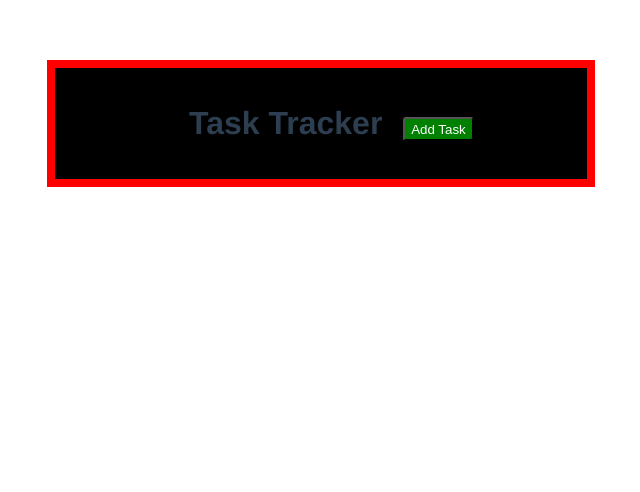
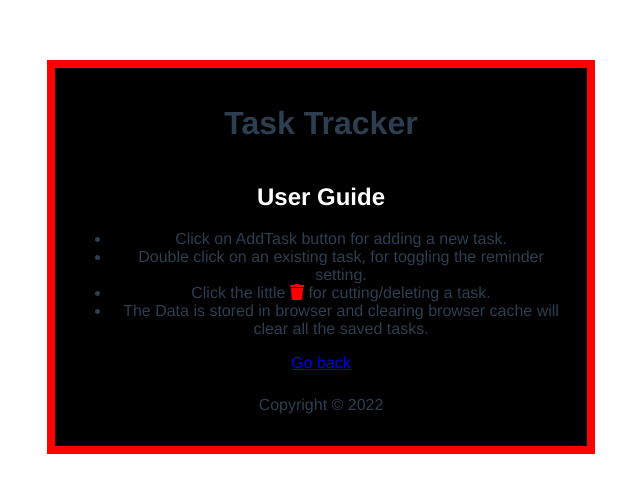
Before and after one commit to Yuvraj883/Task-Manager, a Vue app: page /about in a window 1280 px wide. Shown: the top 492 px of the page, without its empty margins (319-959 px from the left). Built offline with nearby package versions, Linux system fonts and the light colour scheme.

Commit message:
Added VueRouter

```diff
--- a/package.json
+++ b/package.json
@@ -11,7 +11,8 @@
     "axios": "^0.24.0",
     "core-js": "^3.20.1",
     "nodemon": "^2.0.15",
-    "vue": "^3.0.0"
+    "vue": "^3.0.0",
+    "vue-router": "^4.0.12"
   },
   "devDependencies": {
     "@vue/cli-plugin-babel": "~4.5.15",
--- a/src/App.vue
+++ b/src/App.vue
@@ -5,68 +5,35 @@
       msg="Task Tracker"
       :updateButton="showAddTask"
     />
-    <div v-if="showAddTask">
-      <AddTask @add-task="addTask" />
-    </div>
-    <Tasks
-      @toggle-reminder="toggleReminder"
-      @deleteTask="deleteTask"
-      :tasks="tasks"
-    />
+    <router-view v-show="homePage" :showAddTask="showAddTask"></router-view>
+
+    <Footer/>
   </div>
 </template>
 
 <script>
 import Header from "./components/Header";
-import Tasks from "./components/Tasks";
-import AddTask from "./components/AddTask";
+
+import Footer from "./components/Footer"
 
 export default {
   name: "App",
   components: {
-    Header,
-    Tasks,
-    AddTask,
-  },
+    Footer,
+    Header
+
+      },
   data() {
     return {
-      tasks: [],
       showAddTask:false,
     };
   },
-  methods: {
-    toggleAddTask() {
+ methods:{
+ toggleAddTask() {
       this.showAddTask = !this.showAddTask;
     },
-    addTask(newTask) {
-      //alert(newTask)
-      //console.log(newTask)
-      this.tasks = [newTask,...this.tasks];
-      localStorage.setItem("Task-tracker-tasks", JSON.stringify(this.tasks));
-    },
-    deleteTask(id) {
-      if (confirm("Are you sure? ")) {
-        this.tasks = this.tasks.filter((task) => task.id !== id);
-        localStorage.setItem("Task-tracker-tasks", JSON.stringify(this.tasks));
-      }
-    },
-    toggleReminder(id) {
-      this.tasks = this.tasks.map((task) =>
-        task.id === id ? { ...task, reminder: !task.reminder } : task
-      );
-    },
-  },
-computed:{
-  reversedArr() {
-      return this.items.slice().reverse()
-    }
-},
+ }
 
-  mounted() {
-    this.tasks = JSON.parse(localStorage.getItem("Task-tracker-tasks"))
-      ? JSON.parse(localStorage.getItem("Task-tracker-tasks"))
-      : [];
-  },
 };
 </script>
 
--- /dev/null
+++ b/src/components/Footer.vue
@@ -0,0 +1,27 @@
+<template>
+<footer>
+   <p> Copyright &copy; 2022</p>
+   <router-link v-show="homePage" to="/about">About</router-link>
+</footer>
+</template>
+<script>
+export default{
+    name:'Footer',
+     computed:{
+    homePage(){
+            if(this.$route.path==="/"){
+            return true
+        }
+        else{
+            return false
+        }
+     }
+ }
+}
+</script>
+<style scoped>
+footer{
+margin-top:1.5rem;
+
+}
+</style>
--- a/src/components/Header.vue
+++ b/src/components/Header.vue
@@ -1,6 +1,7 @@
 <template>
     <h1>{{msg}}</h1>
     <Button
+    v-show="homePage"
     :text="updateButton?'Close':'Add Task'"
     :color="updateButton?'red':'green'"
     @btn-clicked="$emit('btn-clicked')" button="Button"/>
@@ -22,6 +23,16 @@ export default{
     },
     components: {
         Button,
+    },
+    computed:{
+     homePage(){
+            if(this.$route.path==="/"){
+            return true
+        }
+        else{
+            return false
+        }
+     }
     }
 }
 </script>
--- a/src/components/Task.vue
+++ b/src/components/Task.vue
@@ -1,7 +1,7 @@
 <template>
 <div @dblclick="$emit('toggle-Reminder', task.id)" :class="[task.reminder?'reminder':'','task']">
     <h3>{{task.text}}
-    <i  @click="$emit('deleteTask', task.id)" class="fa fa-times"></i>
+    <i  @click="$emit('deleteTask', task.id)" class="fa fa-trash"></i>
 
     </h3>
     <p>{{task.day}}</p>
@@ -38,12 +38,12 @@ right:0;
 
 
 }
-.fas{
+/* .fas{
     position :absolute;
     right:0;
     margin-left:10rem;
 
-}
+} */
 .reminder{
     border-left: 0.5rem solid green;
 }
--- a/src/main.js
+++ b/src/main.js
@@ -1,4 +1,7 @@
 import { createApp } from 'vue'
 import App from './App.vue'
+import router from './router'
 
-createApp(App).mount('#app')
+createApp(App).
+use(router).
+mount('#app')
--- /dev/null
+++ b/src/router/index.js
@@ -0,0 +1,19 @@
+import { createRouter, createWebHistory } from "vue-router";
+import Home from "../views/Home";
+const routes=[
+{
+    path:'/',
+    name:'Home',
+    component: Home
+},
+{
+    path: '/about',
+    name:"About",
+    component:()=>import("../views/About.vue")
+}
+]
+const router = createRouter({
+    history: createWebHistory(process.env.BASE_URL),
+    routes
+})
+export default router;
--- /dev/null
+++ b/src/views/About.vue
@@ -0,0 +1,25 @@
+<template>
+<article>
+<h1>User Guide</h1>
+<p>
+    <ul>
+        <li>Click on AddTask button for adding a new task.</li>
+        <li>Double click on an existing task, for toggling the reminder setting.</li>
+        <li>Click the little <i class="fa fa-trash"></i> for cutting/deleting a task.</li>
+        <li>The Data is stored in browser and clearing browser cache will clear all the saved tasks.</li>
+
+
+    </ul>
+</p>
+</article>
+<router-link to="/">Go back</router-link>
+</template>
+<style scoped>
+@import url("https://cdnjs.cloudflare.com/ajax/libs/font-awesome/5.15.2/css/all.min.css");
+h1{
+    color:white;
+}
+.fa{
+    color:red;
+}
+</style>
--- /dev/null
+++ b/src/views/Home.vue
@@ -0,0 +1,64 @@
+<template>
+     <div v-if="showAddTask">
+      <AddTask v-show="showAddTask" @add-task="addTask" />
+    </div>
+    <Tasks
+      @toggle-reminder="toggleReminder"
+      @deleteTask="deleteTask"
+      :tasks="tasks"
+    />
+
+
+</template>
+<script>
+import Tasks from "../components/Tasks";
+import AddTask from "../components/AddTask";
+export default{
+    components:{
+        Tasks,
+        AddTask
+    },
+    data(){
+        return {
+      tasks: [],
+
+        }
+    },
+    props:{
+        showAddTask:Boolean
+    },
+    methods:{
+
+
+    addTask(newTask) {
+      //alert(newTask)
+      //console.log(newTask)
+      this.tasks = [newTask,...this.tasks];
+      localStorage.setItem("Task-tracker-tasks", JSON.stringify(this.tasks));
+    },
+    deleteTask(id) {
+      if (confirm("Are you sure? ")) {
+        this.tasks = this.tasks.filter((task) => task.id !== id);
+        localStorage.setItem("Task-tracker-tasks", JSON.stringify(this.tasks));
+      }
+    },
+    toggleReminder(id) {
+      this.tasks = this.tasks.map((task) =>
+        task.id === id ? { ...task, reminder: !task.reminder } : task
+      );
+    },
+  },
+computed:{
+  reversedArr() {
+      return this.items.slice().reverse()
+    }
+},
+
+  mounted() {
+    this.tasks = JSON.parse(localStorage.getItem("Task-tracker-tasks"))
+      ? JSON.parse(localStorage.getItem("Task-tracker-tasks"))
+      : [];
+  },
+
+}
+</script>
```
Also changed, not shown: 1 other file (tests, documents, lock files or other folders).
